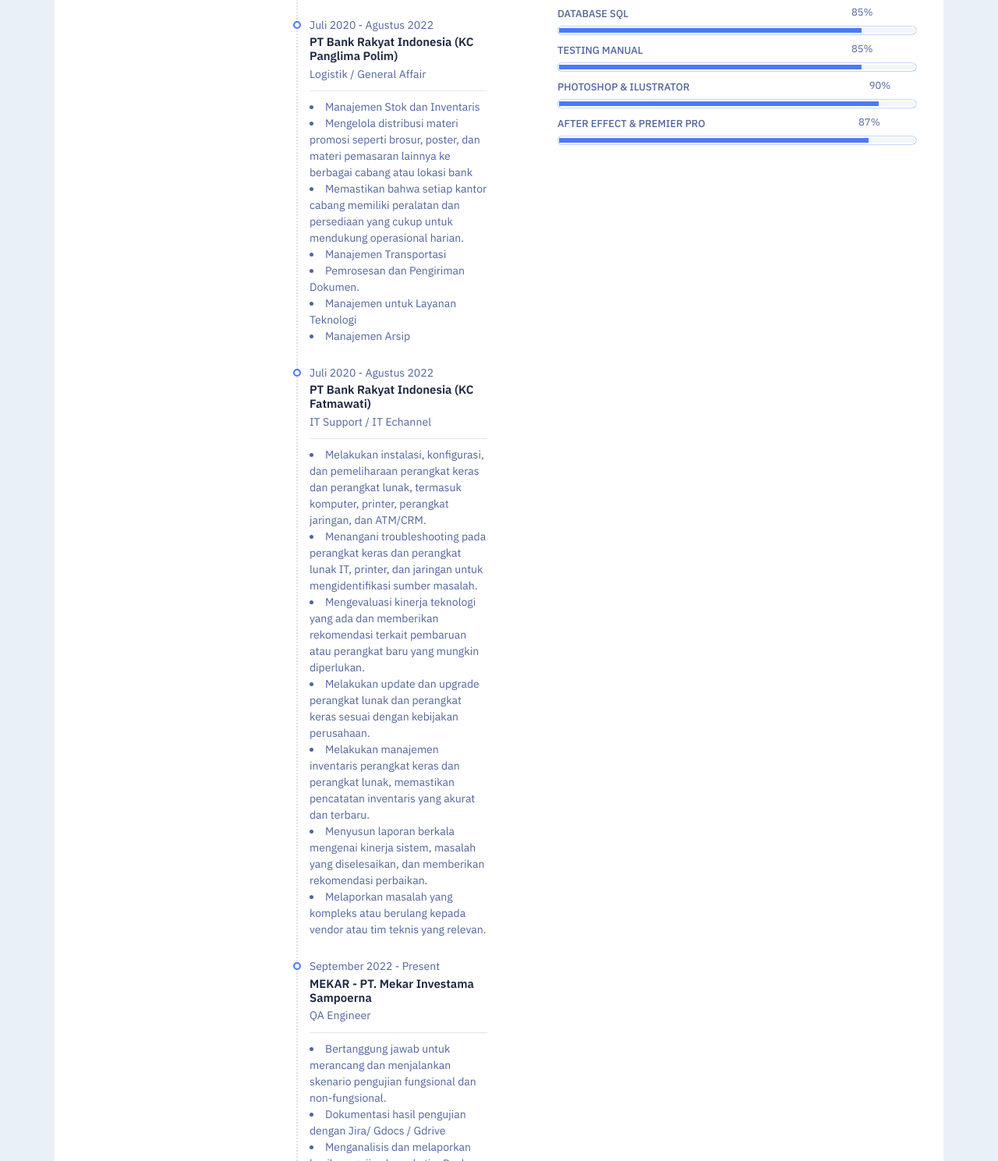
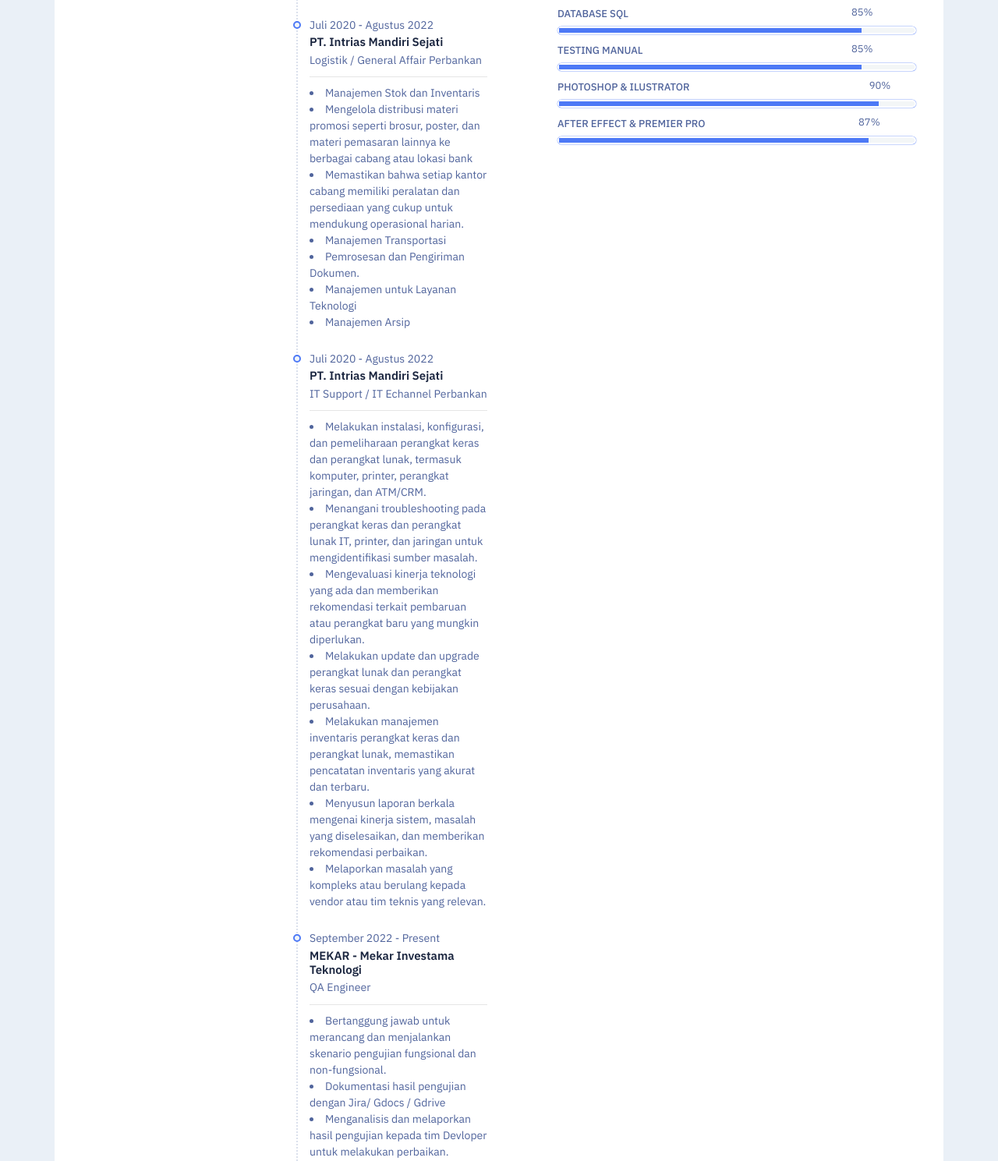
Before and after one commit to febrybramantyo24/febrybramantyo24.github.io, a plain HTML site: page portfolio/index.html in a window 1280 px wide. Shown: the part 1218-2707 px from the top of the page at 78% size. Drawn offline with Linux system fonts and the light colour scheme; a script that the page names is missing.

Commit message:
Update index.html
update

```diff
--- a/portfolio/index.html
+++ b/portfolio/index.html
@@ -209,8 +209,8 @@
                                         <div class="time-item mt-3">
                                             <div class="item-info">
                                                 <div class="font-14">Juli 2020 - Agustus 2022</div>
-                                                <h5 class="my-1 text-dark">PT Bank Rakyat Indonesia  (KC Panglima Polim)</h5>
-                                                <p>Logistik / General Affair
+                                                <h5 class="my-1 text-dark">PT. Intrias Mandiri Sejati</h5>
+                                                <p>Logistik / General Affair Perbankan
                                                     <hr>
                                                     <li>Manajemen Stok dan Inventaris</li>
                                                     <li>Mengelola distribusi materi promosi seperti brosur, poster, dan materi pemasaran lainnya ke berbagai cabang atau lokasi bank</li>
@@ -226,8 +226,8 @@
                                         <div class="time-item mt-3">
                                             <div class="item-info">
                                                 <div class="font-14">Juli 2020 - Agustus 2022</div>
-                                                <h5 class="my-1 text-dark">PT Bank Rakyat Indonesia  (KC Fatmawati)</h5>
-                                                <p>IT Support / IT Echannel
+                                                <h5 class="my-1 text-dark">PT. Intrias Mandiri Sejati</h5>
+                                                <p>IT Support / IT Echannel Perbankan
                                                     <hr>
                                                     <li>Melakukan instalasi, konfigurasi, dan pemeliharaan perangkat keras dan perangkat lunak, termasuk komputer, printer, perangkat jaringan, dan ATM/CRM.</li>
                                                     <li>Menangani troubleshooting pada perangkat keras dan perangkat lunak IT, printer, dan jaringan untuk mengidentifikasi sumber masalah.</li>
@@ -242,7 +242,7 @@
                                         <div class="time-item  mt-3">
                                             <div class="item-info">
                                                 <div class="font-14">September 2022 - Present</div>
-                                                <h5 class="my-1 text-dark">MEKAR - PT. Mekar Investama Sampoerna</h5>
+                                                <h5 class="my-1 text-dark">MEKAR - Mekar Investama Teknologi</h5>
                                                 <p>QA Engineer
                                                     <hr>
                                                     <li>Bertanggung jawab untuk merancang dan menjalankan skenario pengujian fungsional dan non-fungsional.</li>
```
